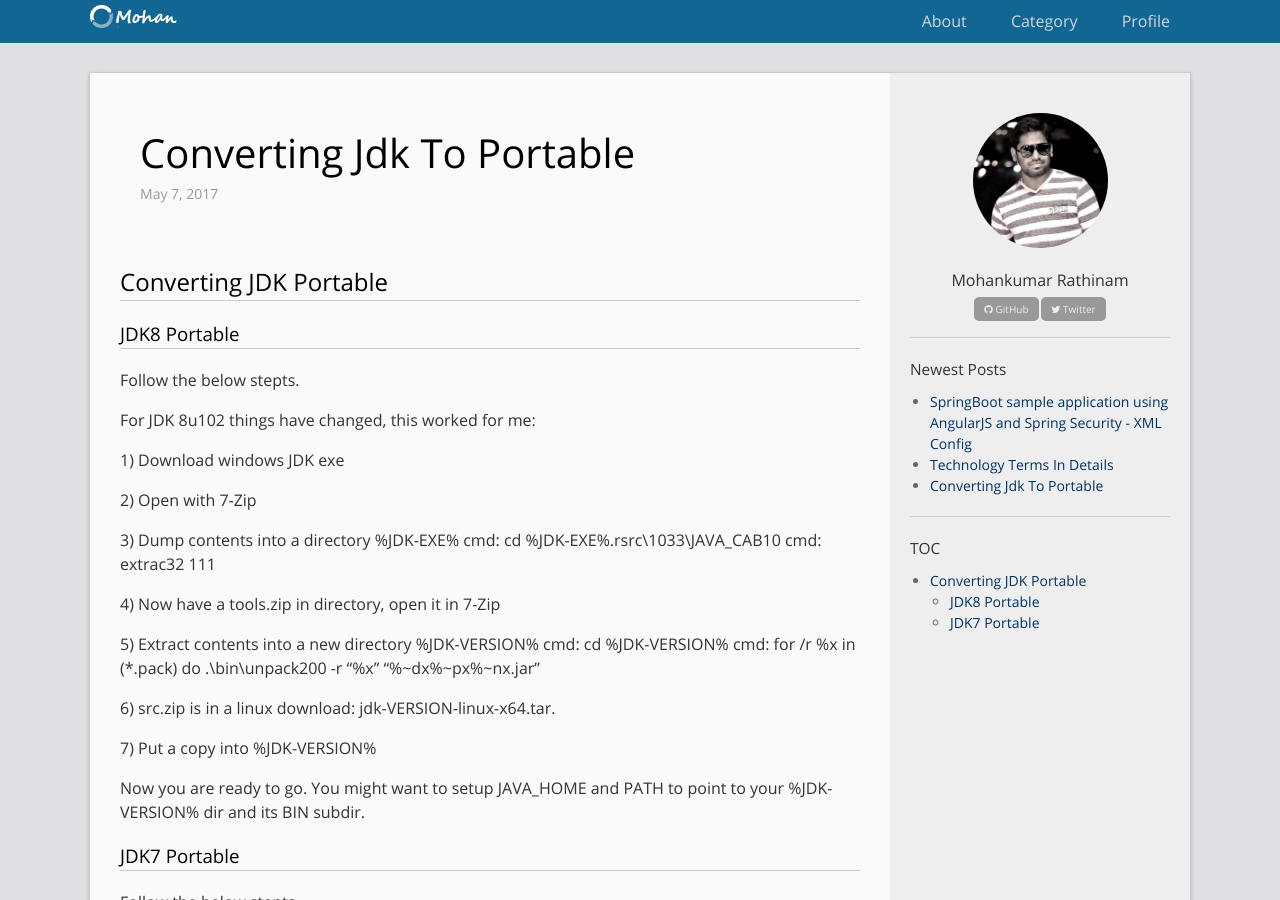
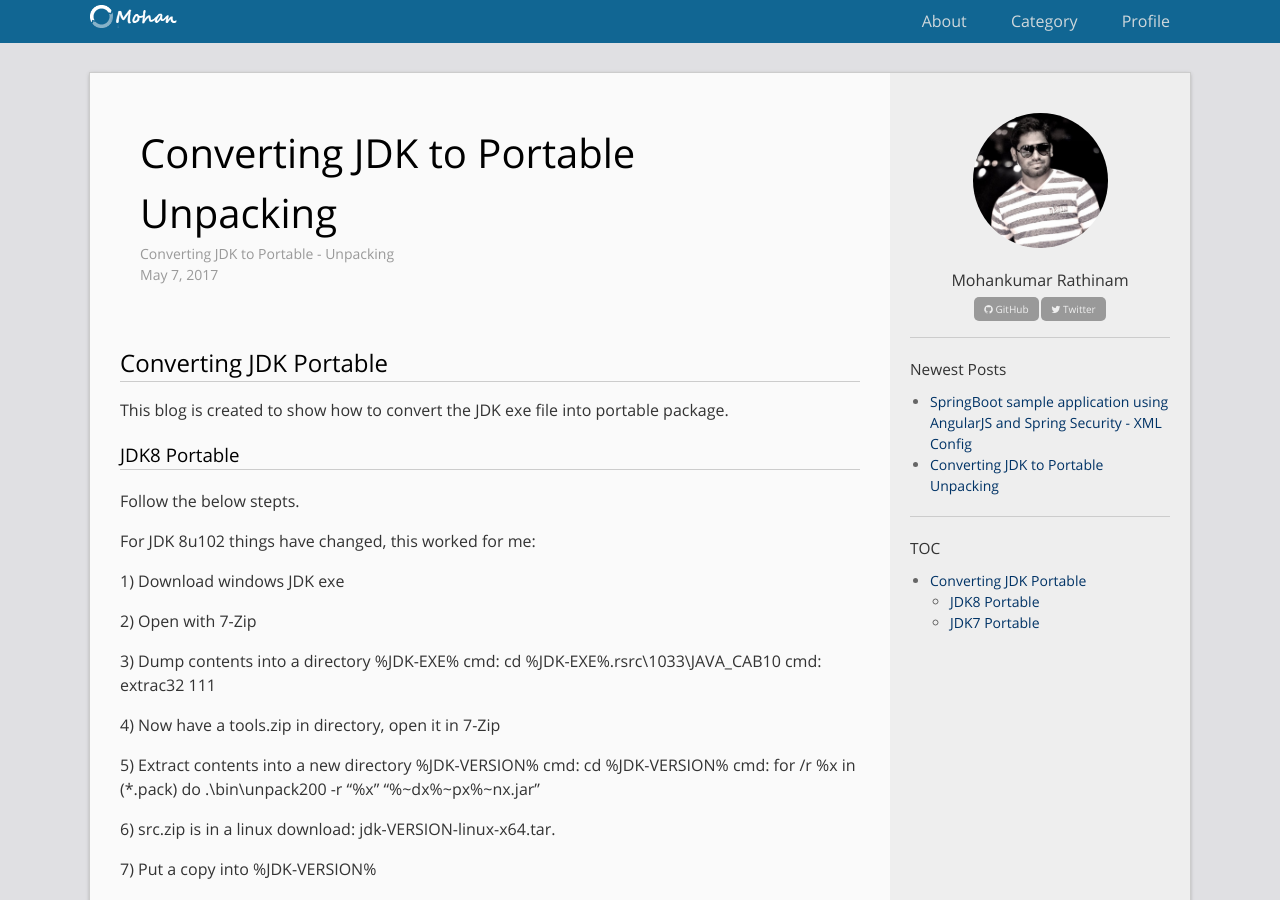
Before and after one commit to mohancse1707/mohan.github.com, a Jekyll site: the page built from _posts/2017-05-07-Converting-JDK-to-Portable.md, in a window 1280 px wide and 900 px high. Built offline with Jekyll 4.4.1, drawn with Linux system fonts in a browser that asks for light colours; our own code applies the rules of GitHub Pages for plain Markdown files; comment, search, counter and statistics services are not loaded.

Commit message:
Corrections in blogs and removing un used post

```diff
--- a/_posts/2017-05-07-Converting-JDK-to-Portable.md
+++ b/_posts/2017-05-07-Converting-JDK-to-Portable.md
@@ -1,8 +1,14 @@
-
+---
+layout: post
+title: Converting JDK to Portable Unpacking
+date: 2017-05-07 00:00:00 Z
+keywords: JDK unpacking, JDK8 unpacking, jdk8 portable, jdk portable
+tagline: Converting JDK to Portable - Unpacking
+---
 
 ## Converting JDK Portable
 
-
+This blog is created to show how to convert the JDK exe file into portable package.
 
 ### JDK8 Portable
 
```
Also changed, not shown: _posts/Technical-Words.md (renamed from _posts/2017-05-08-technical-word-terms.md, +1 -6 lines).
